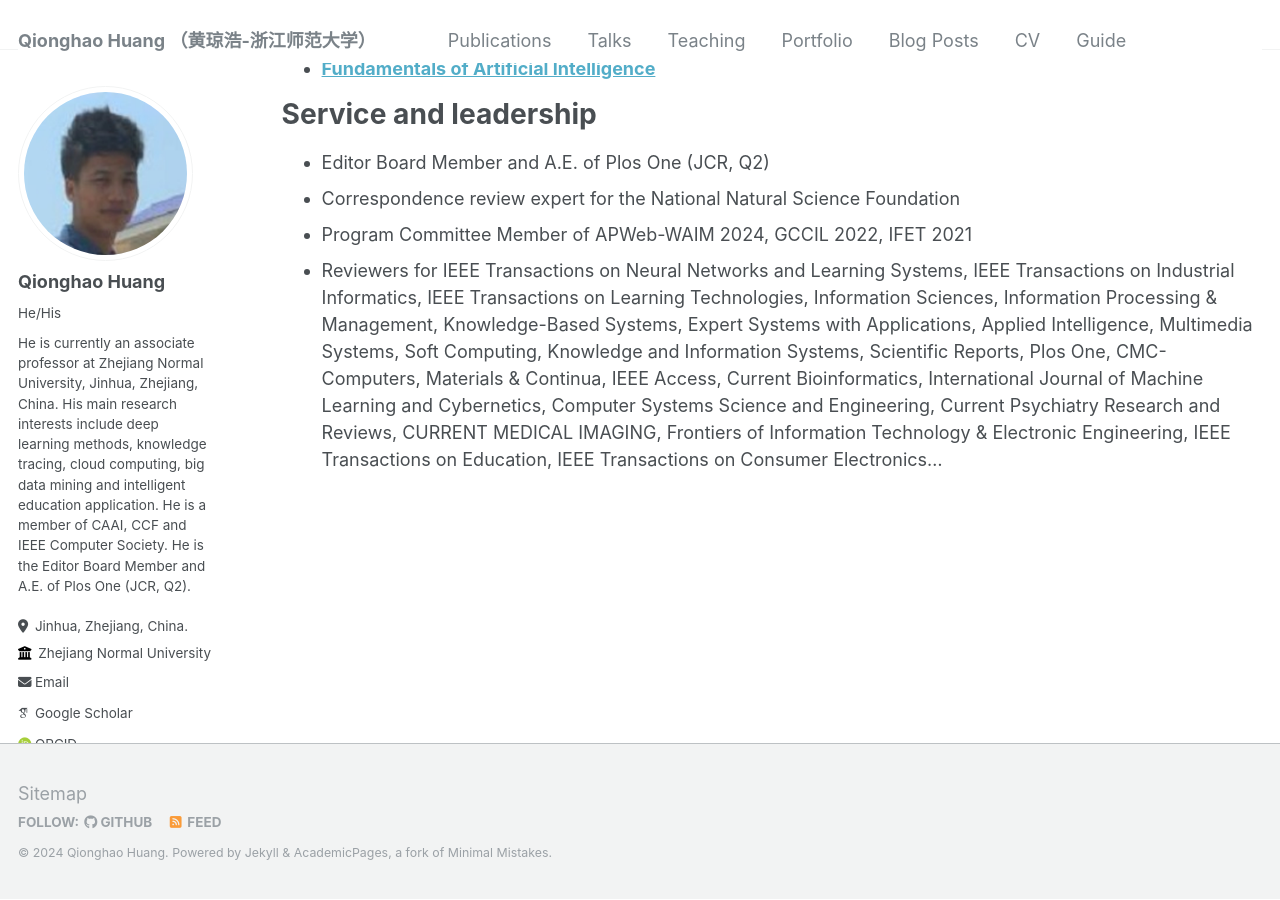
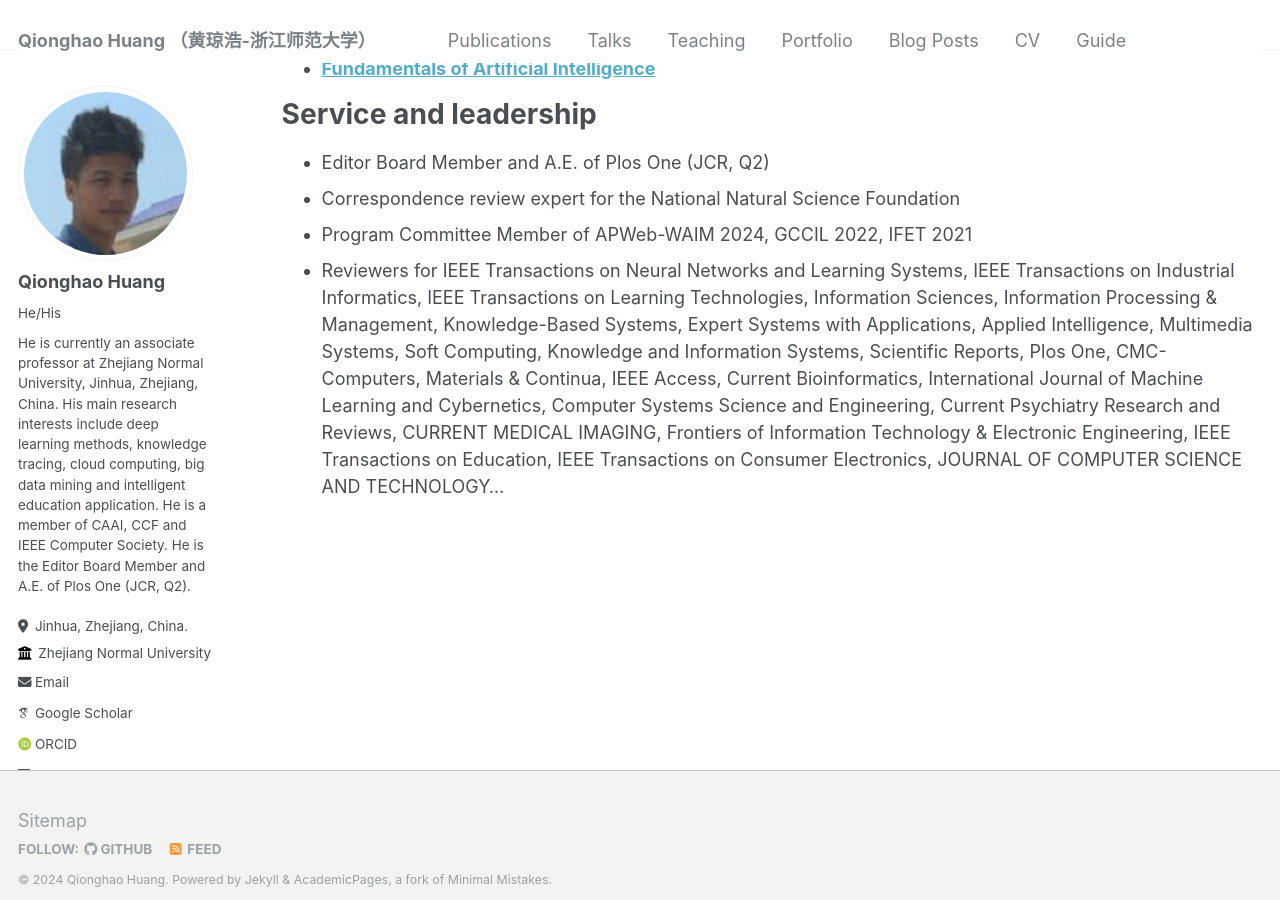
Before and after one commit to qhhuang-ai/qhhuang-ai.github.io, a Jekyll site: the page built from _pages/cv.md, in a window 1280 px wide and 900 px high, scrolled down 4726 px. Built offline with Jekyll 4.4.1, drawn with Linux system fonts in a browser that asks for light colours; some web fonts are replaced.

Commit message:
update CV

```diff
--- a/_pages/cv.md
+++ b/_pages/cv.md
@@ -64,4 +64,4 @@ Service and leadership
 * Editor Board Member and A.E. of Plos One (JCR, Q2)
 * Correspondence review expert for the National Natural Science Foundation
 * Program Committee Member of APWeb-WAIM 2024, GCCIL 2022, IFET 2021
-* Reviewers for IEEE Transactions on Neural Networks and Learning Systems, IEEE Transactions on Industrial Informatics, IEEE Transactions on Learning Technologies, Information Sciences, Information Processing & Management, Knowledge-Based Systems, Expert Systems with Applications, Applied Intelligence, Multimedia Systems, Soft Computing, Knowledge and Information Systems, Scientific Reports, Plos One, CMC-Computers, Materials & Continua,  IEEE Access, Current Bioinformatics, International Journal of Machine Learning and Cybernetics, Computer Systems Science and Engineering, Current Psychiatry Research and Reviews, CURRENT MEDICAL IMAGING,  Frontiers of Information Technology & Electronic Engineering, IEEE Transactions on Education, IEEE Transactions on Consumer Electronics...
+* Reviewers for IEEE Transactions on Neural Networks and Learning Systems, IEEE Transactions on Industrial Informatics, IEEE Transactions on Learning Technologies, Information Sciences, Information Processing & Management, Knowledge-Based Systems, Expert Systems with Applications, Applied Intelligence, Multimedia Systems, Soft Computing, Knowledge and Information Systems, Scientific Reports, Plos One, CMC-Computers, Materials & Continua,  IEEE Access, Current Bioinformatics, International Journal of Machine Learning and Cybernetics, Computer Systems Science and Engineering, Current Psychiatry Research and Reviews, CURRENT MEDICAL IMAGING,  Frontiers of Information Technology & Electronic Engineering, IEEE Transactions on Education, IEEE Transactions on Consumer Electronics, JOURNAL OF COMPUTER SCIENCE AND TECHNOLOGY...
```
